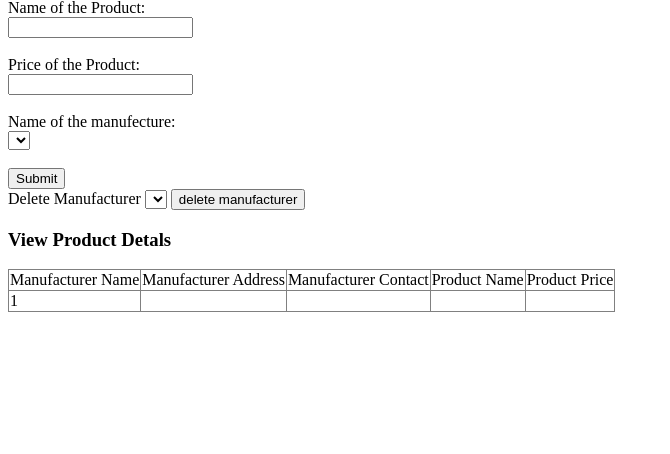
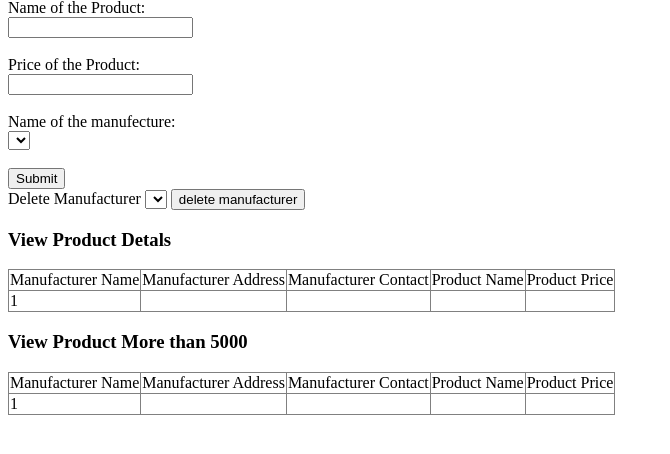
Before and after one commit to mahidulkabir/idb-PHP-files, a PHP site: page /my_evidence.php in a window 1280 px wide. Shown: the part 312-766 px from the top of the page, without its empty margins (0-670 px from the left). Run offline with PHP 8.4, Linux system fonts and the light colour scheme; tables that the repository leaves empty or names only in its code hold one stand-in row (values such as "Sample post"); data that the repository does not hold is empty.

Commit message:
finalized evidence

```diff
--- a/mySQL_evidence/my_evidence.php
+++ b/mySQL_evidence/my_evidence.php
@@ -49,7 +49,8 @@
 Name of the Manufacturer: <br>
 <input type="text" name="manufec_name" > <br> <br>
 
-Address of the Manufacturer: <br>
+
+    Address of the Manufacturer: <br>
 <input type="text" name="manufec_add" > <br> <br>
 Contact No. of the Manufacturer: <br>
 <input type="text" name="manufec_contact" > <br> <br>
@@ -133,6 +134,33 @@
     };
     ?>
 </table>
+<!-- viewing prodouct in the table   -->
+
+<h3>View Product More than 5000 </h3>
+<table border="1" style="border-collapse:collapse;">
+    <tr>
+        <td>Manufacturer Name</td>
+        <td>Manufacturer Address</td>
+        <td>Manufacturer Contact</td>
+        <td>Product Name</td>
+        <td>Product Price</td>
+
+    </tr>
+    <?php
+    $show_all = $conn->query("SELECT * FROM more_than_five");
+    while(list ($_manuf_name,$_manuf_add,$_manufac_cont,$_prod_name,$_prod_price)= $show_all->fetch_row()){
+    echo "<tr>
+        <td> $_manuf_name</td>
+        <td> $_manuf_add</td>
+        <td> $_manufac_cont</td>
+        <td> $_prod_name</td>
+        <td> $_prod_price</td>
+
+    </tr>";
+
+    };
+    ?>
+</table>
 
 </body>
 </html>
```
